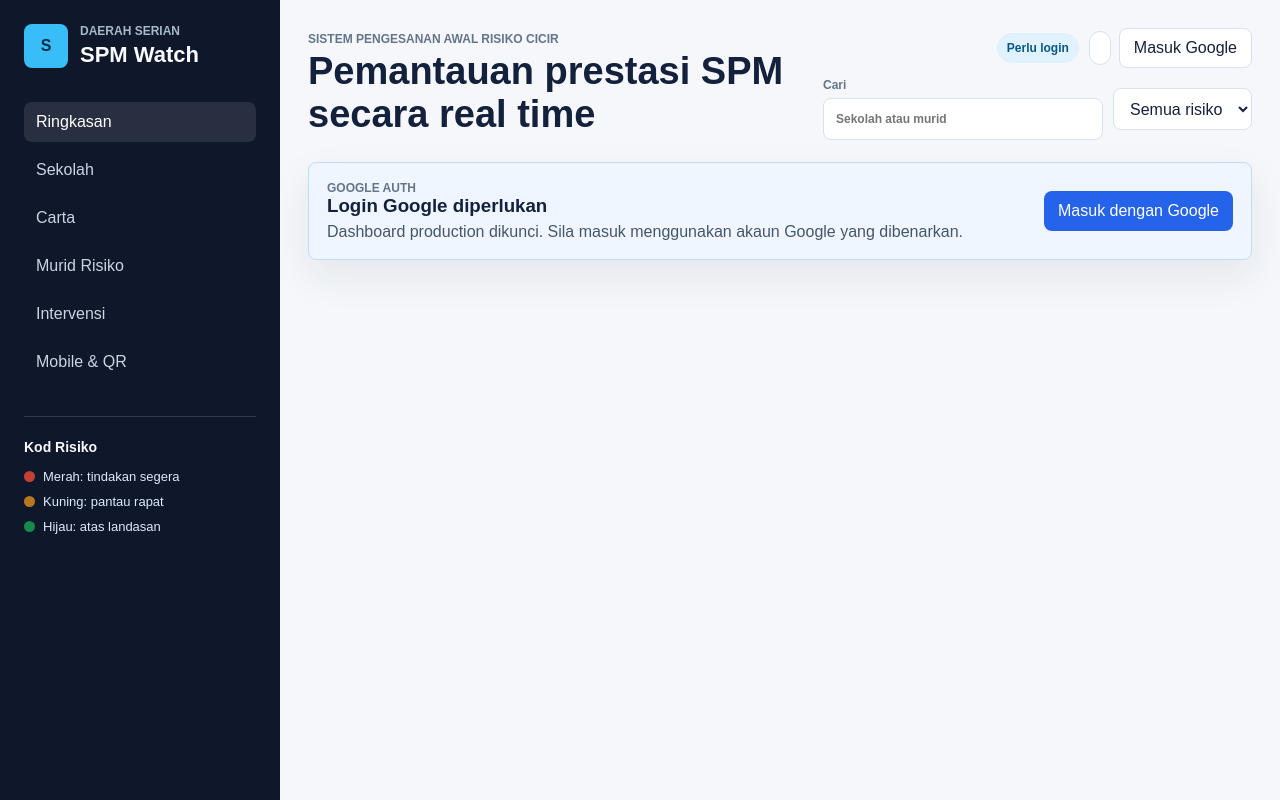
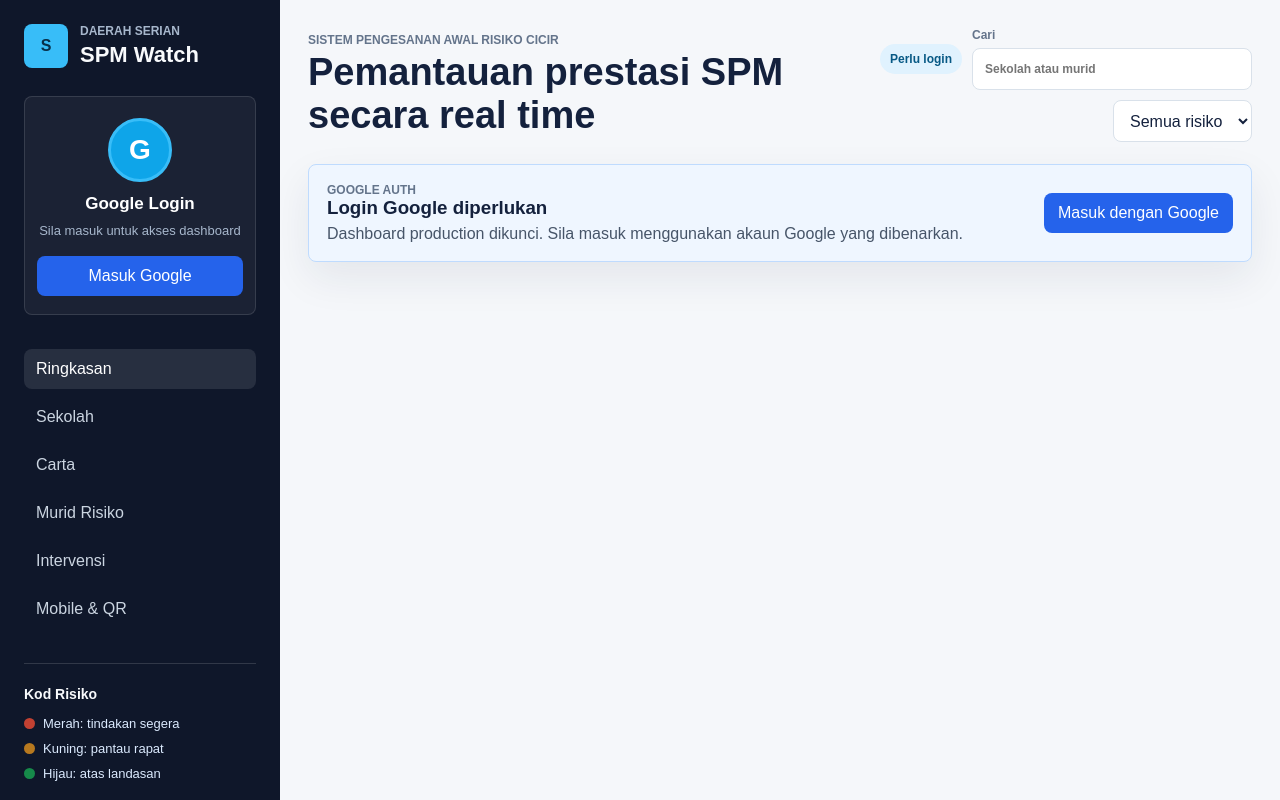
Before and after one commit to gunbladeii/app-SarawakEdu, a website: page index.html in a window 1280 px wide. Drawn offline with nearby package versions, Linux system fonts and the light colour scheme.

Commit message:
Move Google profile into sidebar

```diff
--- a/app.js
+++ b/app.js
@@ -215,12 +215,35 @@ function getUserLabel(session) {
   return user?.user_metadata?.full_name || user?.email || "Pengguna Google";
 }
 
+function getUserEmail(session) {
+  return session?.user?.email || "";
+}
+
+function getUserAvatar(session) {
+  const metadata = session?.user?.user_metadata || {};
+  return metadata.avatar_url || metadata.picture || "";
+}
+
+function getInitials(label) {
+  return label
+    .split(/\s+/)
+    .filter(Boolean)
+    .slice(0, 2)
+    .map((part) => part[0])
+    .join("")
+    .toUpperCase() || "G";
+}
+
 function updateAuthUi(session) {
   const config = getSupabaseConfig();
-  const loginBtn = document.querySelector("#googleLoginBtn");
+  const sidebarLoginBtn = document.querySelector("#sidebarLoginBtn");
   const heroLoginBtn = document.querySelector("#googleLoginHeroBtn");
   const logoutBtn = document.querySelector("#logoutBtn");
-  const userChip = document.querySelector("#authUser");
+  const sidebarProfile = document.querySelector("#sidebarProfile");
+  const profilePhoto = document.querySelector("#profilePhoto");
+  const profileInitial = document.querySelector("#profileInitial");
+  const profileName = document.querySelector("#profileName");
+  const profileEmail = document.querySelector("#profileEmail");
   const authGateTitle = document.querySelector("#authGateTitle");
   const authGateText = document.querySelector("#authGateText");
   const isLocked = config.requireAuth && !session?.user;
@@ -228,9 +251,16 @@ function updateAuthUi(session) {
 
   if (session?.user) {
     const label = getUserLabel(session);
-    userChip.textContent = label;
-    userChip.hidden = false;
-    loginBtn.hidden = true;
+    const email = getUserEmail(session);
+    const avatar = getUserAvatar(session);
+    sidebarProfile.classList.remove("guest");
+    profileName.textContent = label;
+    profileEmail.textContent = email;
+    profileInitial.textContent = getInitials(label);
+    profilePhoto.hidden = !avatar;
+    profileInitial.hidden = Boolean(avatar);
+    if (avatar) profilePhoto.src = avatar;
+    sidebarLoginBtn.hidden = true;
     heroLoginBtn.hidden = true;
     logoutBtn.hidden = false;
     authGateTitle.textContent = "Login Google aktif";
@@ -238,8 +268,14 @@ function updateAuthUi(session) {
     return;
   }
 
-  userChip.hidden = true;
-  loginBtn.hidden = false;
+  sidebarProfile.classList.add("guest");
+  profilePhoto.hidden = true;
+  profilePhoto.removeAttribute("src");
+  profileInitial.hidden = false;
+  profileInitial.textContent = "G";
+  profileName.textContent = "Google Login";
+  profileEmail.textContent = "Sila masuk untuk akses dashboard";
+  sidebarLoginBtn.hidden = false;
   heroLoginBtn.hidden = false;
   logoutBtn.hidden = true;
   authGateTitle.textContent = config.requireAuth ? "Login Google diperlukan" : "Mod login sudah disediakan";
@@ -684,7 +720,7 @@ document.querySelector("#closeDialog").addEventListener("click", () => {
 document.querySelector("#cameraCheckBtn").addEventListener("click", checkCameraSupport);
 document.querySelector("#cameraStartBtn").addEventListener("click", startCamera);
 document.querySelector("#cameraStopBtn").addEventListener("click", stopCamera);
-document.querySelector("#googleLoginBtn").addEventListener("click", signInWithGoogle);
+document.querySelector("#sidebarLoginBtn").addEventListener("click", signInWithGoogle);
 document.querySelector("#googleLoginHeroBtn").addEventListener("click", signInWithGoogle);
 document.querySelector("#logoutBtn").addEventListener("click", signOut);
 
--- a/index.html
+++ b/index.html
@@ -8,7 +8,7 @@
     <title>Pemantauan SPM Serian</title>
     <link rel="manifest" href="manifest.webmanifest">
     <link rel="icon" href="icon.svg" type="image/svg+xml">
-    <link rel="stylesheet" href="styles.css?v=3">
+    <link rel="stylesheet" href="styles.css?v=4">
   </head>
   <body>
     <div class="app-shell">
@@ -20,6 +20,18 @@
             <h1>SPM Watch</h1>
           </div>
         </div>
+
+        <section id="sidebarProfile" class="sidebar-profile guest" aria-label="Profil pengguna">
+          <div class="profile-photo-wrap">
+            <img id="profilePhoto" class="profile-photo" alt="" hidden>
+            <span id="profileInitial" class="profile-initial">G</span>
+            <span class="profile-status" aria-hidden="true"></span>
+          </div>
+          <strong id="profileName">Google Login</strong>
+          <span id="profileEmail">Sila masuk untuk akses dashboard</span>
+          <button id="sidebarLoginBtn" class="sidebar-login" type="button">Masuk Google</button>
+          <button id="logoutBtn" class="sidebar-logout" type="button" hidden>Keluar</button>
+        </section>
 
         <nav class="nav-list">
           <a href="#ringkasan" class="active">Ringkasan</a>
@@ -46,11 +58,6 @@
           </div>
           <div class="top-actions">
             <span id="dataSourceStatus" class="status-chip">Data lokal</span>
-            <div id="authPanel" class="auth-panel">
-              <span id="authUser" class="user-chip" hidden></span>
-              <button id="googleLoginBtn" class="secondary-action" type="button">Masuk Google</button>
-              <button id="logoutBtn" class="secondary-action" type="button" hidden>Keluar</button>
-            </div>
             <label class="search-field">
               <span>Cari</span>
               <input id="searchInput" type="search" placeholder="Sekolah atau murid">
@@ -246,6 +253,6 @@
 
     <script src="https://cdn.jsdelivr.net/npm/@supabase/supabase-js@2"></script>
     <script src="config.js?v=3"></script>
-    <script src="app.js?v=7"></script>
+    <script src="app.js?v=9"></script>
   </body>
 </html>
--- a/styles.css
+++ b/styles.css
@@ -42,6 +42,8 @@ select {
 .sidebar {
   position: sticky;
   top: 0;
+  display: flex;
+  flex-direction: column;
   height: 100vh;
   padding: 24px;
   background: #0f172a;
@@ -87,6 +89,114 @@ select {
 
 .sidebar .eyebrow {
   color: #a7b7cc;
+}
+
+.sidebar-profile {
+  display: grid;
+  justify-items: center;
+  gap: 8px;
+  margin-top: 28px;
+  padding: 18px 12px;
+  border: 1px solid rgba(255, 255, 255, 0.12);
+  border-radius: 8px;
+  background: rgba(255, 255, 255, 0.05);
+  text-align: center;
+}
+
+.profile-photo-wrap {
+  position: relative;
+  display: grid;
+  width: 92px;
+  height: 92px;
+  place-items: center;
+}
+
+.profile-photo,
+.profile-initial {
+  width: 86px;
+  height: 86px;
+  border: 3px solid #16c79a;
+  border-radius: 999px;
+  box-shadow: 0 0 0 5px rgba(22, 199, 154, 0.14);
+}
+
+.profile-photo {
+  object-fit: cover;
+}
+
+.profile-initial {
+  display: grid;
+  place-items: center;
+  background: #1d4ed8;
+  color: #ffffff;
+  font-size: 34px;
+  font-weight: 800;
+}
+
+.profile-status {
+  position: absolute;
+  right: 4px;
+  bottom: 10px;
+  width: 20px;
+  height: 20px;
+  border: 3px solid #0f172a;
+  border-radius: 999px;
+  background: #16c79a;
+}
+
+.sidebar-profile strong {
+  max-width: 100%;
+  overflow-wrap: anywhere;
+  color: #ffffff;
+  font-size: 17px;
+  line-height: 1.3;
+}
+
+.sidebar-profile span:not(.profile-status):not(.profile-initial) {
+  max-width: 100%;
+  overflow-wrap: anywhere;
+  color: #a7b7cc;
+  font-size: 13px;
+}
+
+.sidebar-login,
+.sidebar-logout {
+  width: 100%;
+  min-height: 40px;
+  margin-top: 10px;
+  border-radius: 8px;
+  padding: 0 12px;
+  cursor: pointer;
+}
+
+.sidebar-login {
+  border: 0;
+  background: #2563eb;
+  color: #ffffff;
+}
+
+.sidebar-logout {
+  border: 1px solid rgba(248, 113, 113, 0.75);
+  background: transparent;
+  color: #fecaca;
+}
+
+.sidebar-profile.guest .profile-photo-wrap {
+  width: 70px;
+  height: 70px;
+}
+
+.sidebar-profile.guest .profile-initial {
+  width: 64px;
+  height: 64px;
+  border-color: #38bdf8;
+  background: #0ea5e9;
+  box-shadow: none;
+  font-size: 28px;
+}
+
+.sidebar-profile.guest .profile-status {
+  display: none;
 }
 
 .nav-list {
@@ -783,6 +893,7 @@ pre {
 
   .sidebar {
     position: static;
+    display: block;
     height: auto;
   }
 
--- a/sw.js
+++ b/sw.js
@@ -1,4 +1,4 @@
-const CACHE_NAME = "spm-watch-serian-v7";
+const CACHE_NAME = "spm-watch-serian-v8";
 const APP_ASSETS = [
   "./",
   "./index.html",
```
